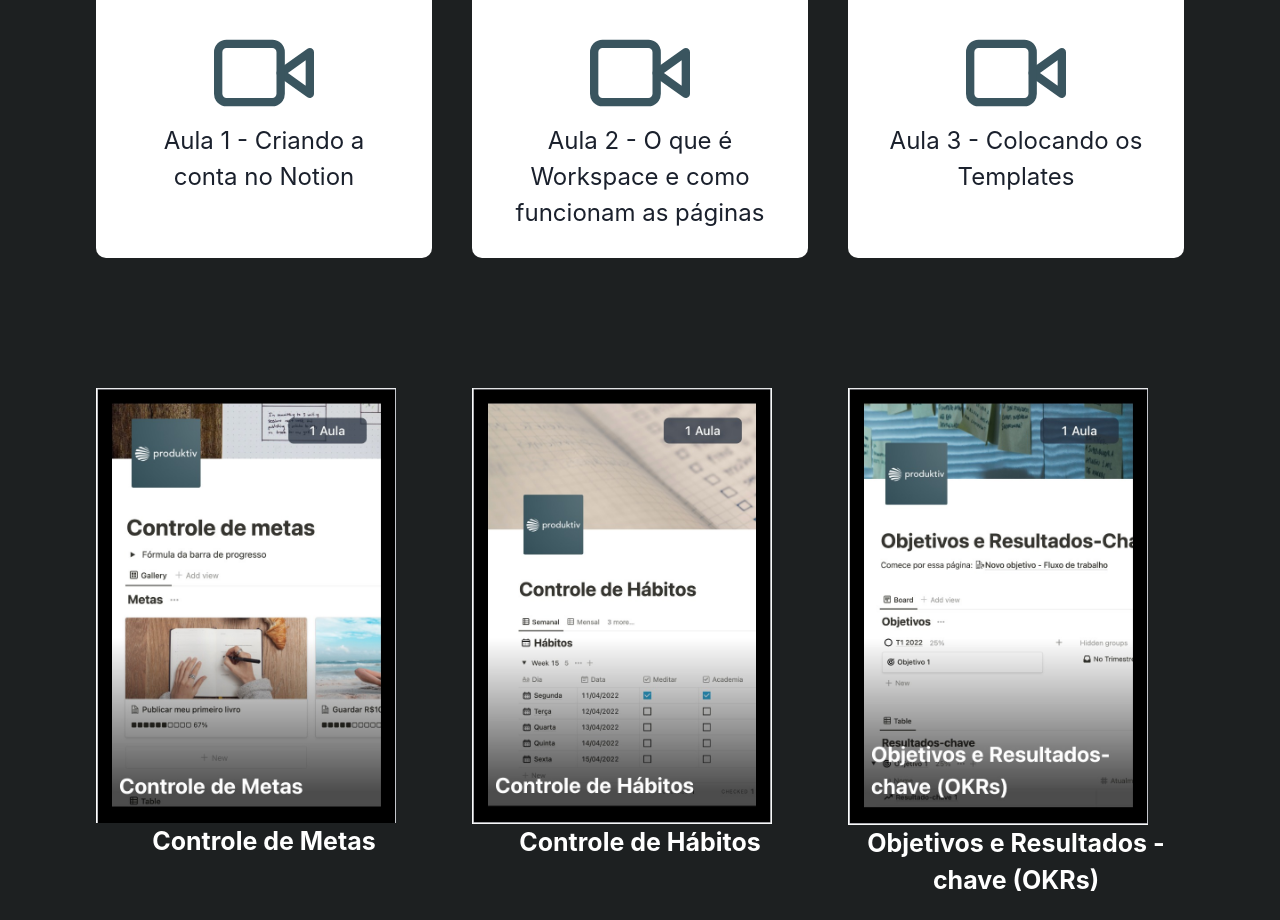
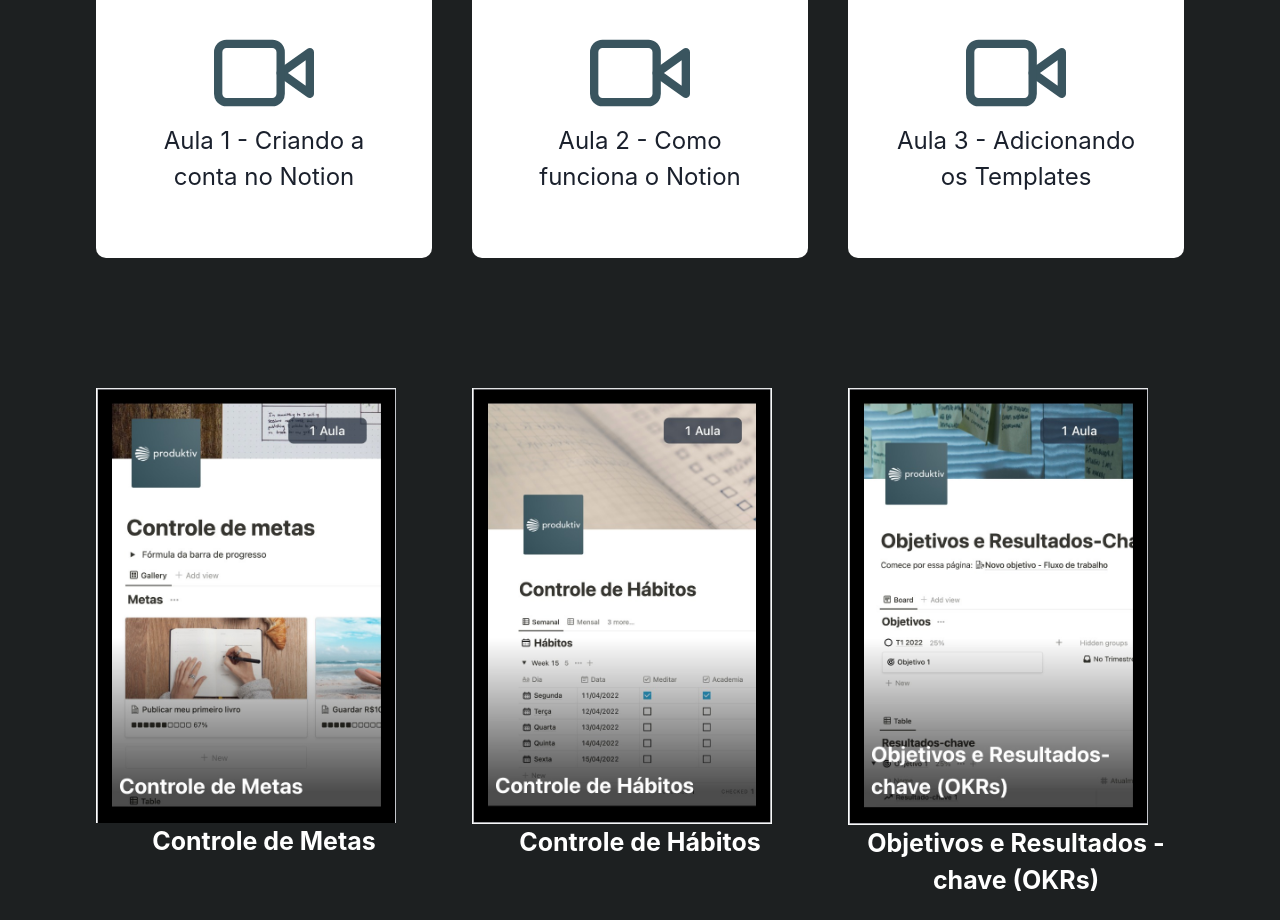
Before and after one commit to andersjay/newproduktiv, a React (Vite) app: page / in a window 1280 px wide. Shown: the part 5743-6663 px from the top of the page. Built offline with nearby package versions, Linux system fonts and the light colour scheme.

Commit message:
add redirect file netlify

```diff
--- a/src/components/Anxiety/index.jsx
+++ b/src/components/Anxiety/index.jsx
@@ -299,7 +299,7 @@ export function Anxiety() {
               </Box>
               <Box h="100px">
                 <Text fontSize={{ base: "lg", lg: "2xl" }} align="center">
-                  Aula 2 - O que é Workspace e como funcionam as páginas
+                  Aula 2 - Como funciona o Notion
                 </Text>
               </Box>
             </Flex>
@@ -310,7 +310,7 @@ export function Anxiety() {
               </Box>
               <Box h="100px">
                 <Text fontSize={{ base: "lg", lg: "2xl" }} align="center">
-                  Aula 3 - Colocando os Templates
+                  Aula 3 - Adicionando os Templates
                 </Text>
               </Box>
             </Flex>
```
Also changed, not shown: 1 other file (tests, documents, lock files or other folders).
